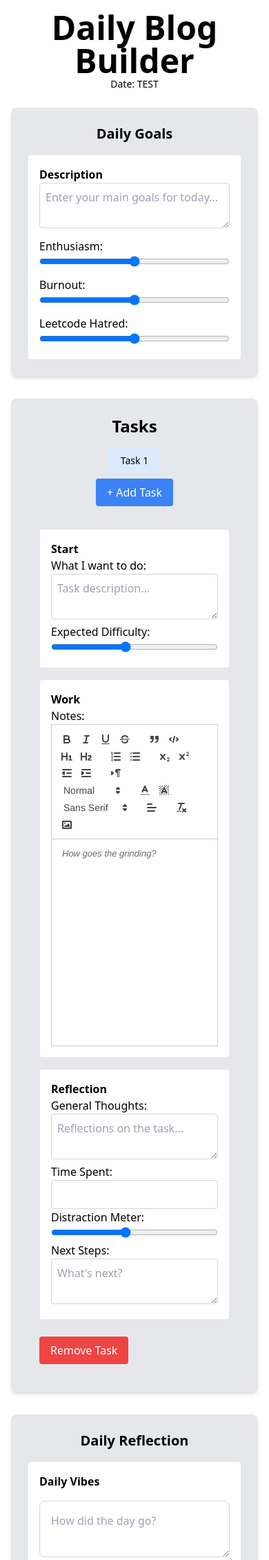
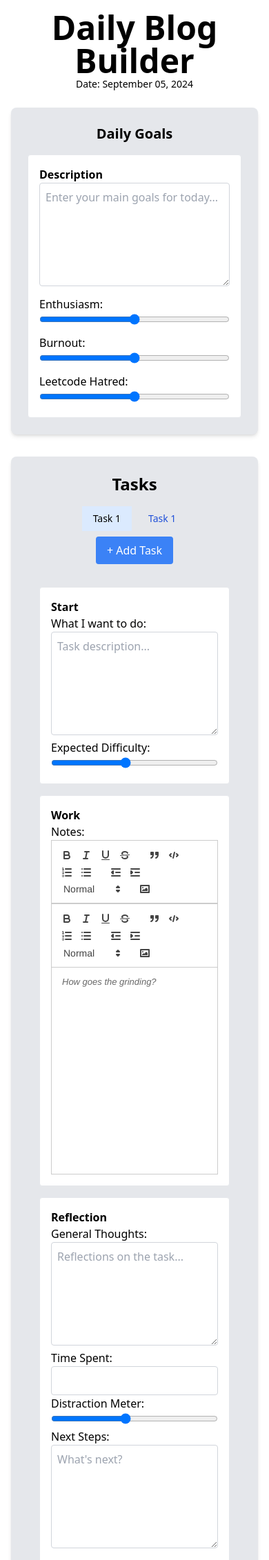
Before and after one commit to spartypkp/daily-blog-builder, a Flask app: page / in a window 390 px wide. Shown: the top 2262 px of the page at 69% size. Run offline with Flask 3, Linux system fonts and the light colour scheme; data that the repository does not hold is empty; some libraries are stand-ins or nearby versions.

Commit message:
debugging quill image resizing

```diff
--- a/app.py
+++ b/app.py
@@ -16,7 +16,7 @@
 def home():
     today_date = date.today().strftime("%B %d, %Y")
     today_blog = get_blog_for_today()
-    today_date = "TEST"
+
 
     if today_blog:
         print(f"Today's blog already exists!")
@@ -64,7 +64,7 @@
         daily_blog = DailyBlog(**data)
 
         # Log the parsed data for debugging (Optional)
-        print(f"Parsed DailyBlog: {daily_blog}")
+
         daily_blog.updated_at = datetime.datetime.now()
         # Perform the upsert operation on the 'daily_blogs' table
         pydantic_upsert(
@@ -86,15 +86,7 @@
         print(f"Error: {e}")
         return jsonify({"error": "An error occurred while saving the blog"}), 500
 
-    except ValidationError as e:
-        # If the data is not valid, return an error response
-        print(f"Validation Error: {e}")
-        return jsonify({"error": "Invalid data", "details": e.errors()}), 400
 
-    except Exception as e:
-        # Catch all other exceptions and return a server error response
-        print(f"Error: {e}")
-        return jsonify({"error": "An error occurred while saving the blog"}), 500
 
 @app.route('/upload_image', methods=['POST'])
 def upload_image():
--- a/static/css/style.css
+++ b/static/css/style.css
@@ -501,6 +501,39 @@
   --tw-contain-paint:  ;
   --tw-contain-style:  ;
 }
+.container {
+  width: 100%;
+}
+@media (min-width: 640px) {
+
+  .container {
+    max-width: 640px;
+  }
+}
+@media (min-width: 768px) {
+
+  .container {
+    max-width: 768px;
+  }
+}
+@media (min-width: 1024px) {
+
+  .container {
+    max-width: 1024px;
+  }
+}
+@media (min-width: 1280px) {
+
+  .container {
+    max-width: 1280px;
+  }
+}
+@media (min-width: 1536px) {
+
+  .container {
+    max-width: 1536px;
+  }
+}
 .static {
   position: static;
 }
@@ -544,11 +577,35 @@
 .hidden {
   display: none;
 }
+.h-auto {
+  height: auto;
+}
+.min-h-\[150px\] {
+  min-height: 150px;
+}
+.min-h-\[300px\] {
+  min-height: 300px;
+}
 .w-full {
   width: 100%;
 }
+.w-1\/2 {
+  width: 50%;
+}
+.w-1\/3 {
+  width: 33.333333%;
+}
+.w-1\/4 {
+  width: 25%;
+}
+.w-auto {
+  width: auto;
+}
 .max-w-4xl {
   max-width: 56rem;
+}
+.resize {
+  resize: both;
 }
 .justify-center {
   justify-content: center;
--- a/static/js/scripts.js
+++ b/static/js/scripts.js
@@ -2,10 +2,11 @@
 
 // Function to handle blog initialization
 function initializeBlog(blogData) {
-    console.log("Inside initializeBlog!")
-    console.log(JSON.stringify(blogData))
+
+    let notes = null;
     if (blogData && blogData.tasks && blogData.tasks.length > 0) {
         setupInitialTask(blogData.tasks[0]); // Prepopulate the first task with existing data
+        notes = blogData.tasks[0].notes
         console.log("Called setupInitialTask!")
         for (let i = 1; i < blogData.tasks.length; i++) {
             addTask(blogData.tasks[i]); // Add additional tasks
@@ -15,10 +16,13 @@
         setupInitialTask(null);
     }
     selectTab(1); // Ensure this is called after the DOM is fully loaded
-    initializeEditor("editor-container1");
+    initializeEditor("editor-container1", notes);
 }
 
-
+function autoResizeTextArea(event) {
+    event.target.style.height = 'auto';  // Reset the height
+    event.target.style.height = event.target.scrollHeight + 'px';  // Set the height based on scroll height
+}
 
 // Fetch today's blog data using AJAX
 document.addEventListener('DOMContentLoaded', function () {
@@ -31,9 +35,19 @@
             console.error('Error fetching blog data:', error);
             initializeBlog(null); // Initialize with no blog data
         });
+
+
+    // Add the event listener to textareas
+    document.querySelectorAll('textarea').forEach(textarea => {
+        textarea.addEventListener('input', autoResizeTextArea);
+        // Initialize each textarea to resize on page load
+        autoResizeTextArea({ target: textarea });
+    });
 });
 
 function setupInitialTask(taskData) {
+    console.log("In setupInitialTask")
+    console.log(JSON.stringify(taskData))
     const initialTabButton = document.createElement('button');
     initialTabButton.textContent = 'Task 1';
     initialTabButton.dataset.taskId = 1;
@@ -56,11 +70,11 @@
     initialTabContent.querySelector('input[type="text"]').value = time_spent;
     initialTabContent.querySelector('input[type="range"][min="1"]').value = distraction_meter;
     initialTabContent.querySelector('textarea[placeholder="What\'s next?"]').value = next_steps;
+
 }
 
 function addTask(taskData) {
-    console.log("AddTask called!")
-    console.log(JSON.stringify(taskData))
+
     currentTaskId++;
     const newTaskId = currentTaskId;
     const tabButton = document.createElement('button');
@@ -76,43 +90,54 @@
     const time_spent = taskData ? taskData.time_spent : '';
     const distraction_meter = taskData ? taskData.distraction_meter : 5;
     const next_steps = taskData ? taskData.next_steps : '';
+    const notes = taskData ? taskData.notes : '';
 
     const tabContent = document.createElement('div');
     tabContent.className = 'task-content p-4 border rounded hidden';
     tabContent.id = `taskContent${newTaskId}`;
+
     tabContent.innerHTML = `
     <div class="task-start mb-4 bg-white p-4 border rounded">
         <h3 class="font-bold">Start</h3>
         <label>What I want to do:</label>
-        <textarea class="w-full p-2 border border-gray-300 rounded"
-            placeholder="Task description...">${task_description}</textarea>
+        <!-- Task Description -->
+        <textarea class="w-full p-2 border border-gray-300 rounded min-h-[150px]"
+            placeholder="Task description..." oninput="autoResizeTextArea(event)">${task_description}</textarea>
         <label>Expected Difficulty:</label>
         <input type="range" min="1" max="10" value="${difficulty}" class="w-full">
     </div>
     <div class="task-work mb-4 bg-white p-4 border rounded">
         <h3 class="font-bold">Work</h3>
         <label>Notes:</label>
-        <div id="editor-container${newTaskId}" style="height: 300px;"></div>
+        <div id="editor-container${newTaskId}" class="min-h-[300px]">
+            <!-- Notes are handled by Quill -->
+        </div>
     </div>
     <div class="task-reflection mb-4 bg-white p-4 border rounded">
         <h3 class="font-bold">Reflection</h3>
         <label>General Thoughts:</label>
-        <textarea class="w-full p-2 border border-gray-300 rounded"
-            placeholder="Reflections on the task...">${reflection}</textarea>
+        <!-- Reflection on the Task -->
+        <textarea class="w-full p-2 border border-gray-300 rounded min-h-[150px]"
+            placeholder="Reflections on the task..." oninput="autoResizeTextArea(event)">${reflection}</textarea>
         <label>Time Spent:</label>
         <input type="text" class="w-full p-2 border border-gray-300 rounded" value="${time_spent}">
         <label>Distraction Meter:</label>
         <input type="range" min="1" max="10" value="${distraction_meter}" class="w-full">
         <label>Next Steps:</label>
-        <textarea class="w-full p-2 border border-gray-300 rounded" placeholder="What's next?">${next_steps}</textarea>
+        <!-- Next Steps -->
+        <textarea class="w-full p-2 border border-gray-300 rounded min-h-[150px]" placeholder="What's next?"
+            oninput="autoResizeTextArea(event)">${next_steps}</textarea>
     </div>
     <button type="button" onclick="removeTask(${newTaskId})"
         class="mt-2 px-4 py-2 bg-red-500 text-white rounded hover:bg-red-600">Remove Task</button>
     `;
     document.getElementById('tabContent').appendChild(tabContent);
-    initializeEditor(`editor-container${newTaskId}`);
-
+    initializeEditor(`editor-container${newTaskId}`, notes);
     selectTab(newTaskId); // Automatically select the new task
+    // Resize all newly added textAreas
+    document.querySelectorAll('textarea').forEach(textarea => {
+        autoResizeTextArea({ target: textarea });
+    });
 }
 
 function selectTab(taskId) {
@@ -151,30 +176,37 @@
     }
 }
 
-function initializeEditor(editorId) {
+function initializeEditor(editorId, notes) {
     var toolbarOptions = [
         ['bold', 'italic', 'underline', 'strike'],
         ['blockquote', 'code-block'],
-        [{ 'header': 1 }, { 'header': 2 }],
         [{ 'list': 'ordered' }, { 'list': 'bullet' }],
-        [{ 'script': 'sub' }, { 'script': 'super' }],
         [{ 'indent': '-1' }, { 'indent': '+1' }],
-        [{ 'direction': 'rtl' }],
         [{ 'size': ['small', false, 'large', 'huge'] }],
-        [{ 'color': [] }, { 'background': [] }],
-        [{ 'font': [] }],
-        [{ 'align': [] }],
-        ['clean'],
         ['image']
     ];
 
     var editor = new Quill(`#${editorId}`, {
         modules: {
-            toolbar: toolbarOptions
+            toolbar: toolbarOptions,
         },
         placeholder: 'How goes the grinding?',
-        theme: 'snow'
+        theme: 'snow',
+        formats: ['bold', 'italic', 'underline', 'strike', 'blockquote', 'code-block', 'list', 'bullet', 'indent', 'link', 'image', 'header', 'size', 'class']
     });
+
+    Quill.import('attributors/class/size');
+    Quill.import('attributors/style/align');
+    Quill.import('attributors/style/direction');
+
+    // Custom configuration to allow classes in <img> tags
+    let Image = Quill.import('formats/image');
+    Image.attributes.class = true;  // Allow class attribute on image
+    Quill.register(Image, true);
+
+    if (notes && notes.trim() !== "") {
+        editor.clipboard.dangerouslyPasteHTML(notes);
+    }
 
     // Simplify image handling
     editor.getModule('toolbar').addHandler('image', function () {
@@ -228,31 +260,45 @@
     const range = editor.getSelection();
     if (range) {
         editor.insertEmbed(range.index, 'image', url);
+
+        // Wait for the DOM update
+        setTimeout(() => {
+            const images = editor.container.getElementsByTagName('img');
+            if (images.length) {
+                Array.from(images).forEach(img => {
+                    if (img.src.includes(url)) {
+                        // Remove any previously added size classes
+                        img.classList.remove('w-full', 'w-1/2', 'w-1/3', 'w-1/4', 'w-auto'); // Add all potential width classes you use elsewhere to reset properly
+                        img.classList.add('w-1/3'); // Tailwind class for 33% width
+                        img.classList.add('h-auto'); // Tailwind class for auto height
+                    }
+                });
+            }
+        }, 10); // Short delay to ensure the image element is rendered in the DOM
     }
 }
-
 function exportBlog() {
     // Get daily goals and meters
-    const daily_goals = document.getElementById('daily-goals').value;
+    const daily_goals = (document.getElementById('daily-goals').value).trim();
     const enthusiasm = parseInt(document.getElementById('enthusiasm-meter').value);  // Convert to integer
     const burnout = parseInt(document.getElementById('burnout-meter').value);  // Convert to integer
     const leetcode_hatred = parseInt(document.getElementById('leetcode-meter').value);  // Convert to integer
 
     // Get reflection fields
-    const daily_reflection = document.getElementById('daily-reflection').value;
-    const next_steps = document.getElementById('next-steps').value;
+    const daily_reflection = document.getElementById('daily-reflection').value.trim();
+    const next_steps = document.getElementById('next-steps').value.trim();
 
     // Gather task data
     const tasks = [];
     document.querySelectorAll('.task-content').forEach((taskElement, index) => {
-        const task_description = taskElement.querySelector('textarea').value; // Task description
+        const task_description = taskElement.querySelector('textarea').value.trim(); // Task description
         const difficulty = parseInt(taskElement.querySelector('input[type="range"]').value); // Expected Difficulty
         const quillEditor = document.querySelector(`#editor-container${index + 1}`).__quill; // Access Quill
-        const notes = quillEditor.root.innerHTML; // Get Quill editor content
-        const reflection = taskElement.querySelector('textarea[placeholder="Reflections on the task..."]').value; // Task reflection
-        const time_spent = taskElement.querySelector('input[type="text"]').value; // Time Spent
+        const notes = quillEditor.root.innerHTML.trim(); // Get Quill editor content
+        const reflection = taskElement.querySelector('textarea[placeholder="Reflections on the task..."]').value.trim(); // Task reflection
+        const time_spent = taskElement.querySelector('input[type="text"]').value.trim(); // Time Spent
         const distraction_meter = parseInt(taskElement.querySelector('input[type="range"][min="1"]').value); // Distraction meter
-        const next_stepsTask = taskElement.querySelector('textarea[placeholder="What\'s next?"]').value; // Next steps
+        const next_stepsTask = taskElement.querySelector('textarea[placeholder="What\'s next?"]').value.trim(); // Next steps
 
         // Push structured task data to array
         tasks.push({
--- a/templates/home.html
+++ b/templates/home.html
@@ -10,6 +10,8 @@
 
     <link href="https://cdn.quilljs.com/1.3.6/quill.snow.css" rel="stylesheet">
     <script src="https://cdn.quilljs.com/1.3.6/quill.js"></script>
+
+
 </head>
 
 <body class="bg-white p-4">
@@ -21,10 +23,11 @@
     <!-- Goals Section -->
     <section class="goals mb-8 bg-gray-200 shadow-md rounded-lg p-6">
         <h1 class="text-xl font-semibold text-center mb-4">Daily Goals</h2>
-            <div class="max-w-4xl mx-auto bg-white p-4 border rounded">
+            <div class="mx-auto bg-white p-4 border rounded">
                 <h3 class="font-bold">Description</h3>
-                <textarea id="daily-goals" class="w-full p-2 border border-gray-300 rounded"
-                    placeholder="Enter your main goals for today...">{{ today_blog.daily_goals if today_blog else '' }}</textarea>
+                <textarea id="daily-goals" class="w-full p-2 border border-gray-300 rounded min-h-[150px]"
+                    placeholder="Enter your main goals for today..." oninput="autoResizeTextArea(event)">{{ today_blog.daily_goals if today_blog else '' }}</textarea>
+
                 <label for="enthusiasm-meter" class="block mt-2">Enthusiasm:</label>
                 <input type="range" id="enthusiasm-meter" min="0" max="100"
                     value="{{ today_blog.enthusiasm if today_blog else 50 }}" class="w-full">
@@ -56,33 +59,33 @@
                 <div class="task-start mb-4 bg-white p-4 border rounded">
                     <h3 class="font-bold">Start</h3>
                     <label>What I want to do:</label>
-                    <textarea class="w-full p-2 border border-gray-300 rounded"
-                        placeholder="Task description..."></textarea>
+                    <!-- Task Description -->
+                    <textarea class="w-full p-2 border border-gray-300 rounded min-h-[150px]"
+                        placeholder="Task description..." oninput="autoResizeTextArea(event)"></textarea>
                     <label>Expected Difficulty:</label>
-                    <input type="range" min="1" max="10"
-                        value="5" class="w-full">
+                    <input type="range" min="1" max="10" value="5" class="w-full">
                 </div>
                 <div class="task-work mb-4 bg-white p-4 border rounded">
                     <h3 class="font-bold">Work</h3>
                     <label>Notes:</label>
-                    <div id="editor-container1" style="height: 300px;">
+                    <div id="editor-container1" class="min-h-[300px]">
                         <!-- Notes are handled by Quill -->
                     </div>
                 </div>
                 <div class="task-reflection mb-4 bg-white p-4 border rounded">
                     <h3 class="font-bold">Reflection</h3>
                     <label>General Thoughts:</label>
-                    <textarea class="w-full p-2 border border-gray-300 rounded"
-                        placeholder="Reflections on the task..."></textarea>
+                    <!-- Reflection on the Task -->
+                    <textarea class="w-full p-2 border border-gray-300 rounded min-h-[150px]"
+                        placeholder="Reflections on the task..." oninput="autoResizeTextArea(event)"></textarea>
                     <label>Time Spent:</label>
-                    <input type="text" class="w-full p-2 border border-gray-300 rounded"
-                        value="">
+                    <input type="text" class="w-full p-2 border border-gray-300 rounded" value="">
                     <label>Distraction Meter:</label>
-                    <input type="range" min="1" max="10"
-                        value="5" class="w-full">
+                    <input type="range" min="1" max="10" value="5" class="w-full">
                     <label>Next Steps:</label>
-                    <textarea class="w-full p-2 border border-gray-300 rounded"
-                        placeholder="What's next?"></textarea>
+                    <!-- Next Steps -->
+                    <textarea class="w-full p-2 border border-gray-300 rounded min-h-[150px]" placeholder="What's next?"
+                        oninput="autoResizeTextArea(event)"></textarea>
                 </div>
                 <button type="button" onclick="removeTask(1)"
                     class="mt-2 px-4 py-2 bg-red-500 text-white rounded hover:bg-red-600">Remove Task</button>
@@ -96,11 +99,13 @@
         <h1 class="text-xl font-semibold text-center mb-4">Daily Reflection</h1>
         <div class="mb-4 bg-white p-4 border rounded">
             <h3 class="font-bold">Daily Vibes</h3>
-            <textarea id="daily-reflection" class="w-full p-4 mt-4 rounded-lg border border-gray-300"
-                placeholder="How did the day go?">{{ today_blog.daily_reflection if today_blog else '' }}</textarea>
+            <!-- Daily Vibes Reflection -->
+            <textarea id="daily-reflection" class="w-full p-4 mt-4 rounded-lg border border-gray-300 min-h-[150px]"
+                placeholder="How did the day go?" oninput="autoResizeTextArea(event)">{{ today_blog.daily_reflection if today_blog else '' }}</textarea>
             <h3 class="font-bold">Next Steps</h3>
-            <textarea id="next-steps" class="w-full p-4 mt-4 rounded-lg border border-gray-300"
-                placeholder="What are the next steps?">{{ today_blog.next_steps if today_blog else '' }}</textarea>
+            <!-- Next Steps -->
+            <textarea id="next-steps" class="w-full p-4 mt-4 rounded-lg border border-gray-300 min-h-[150px]"
+            placeholder="What are the next steps?" oninput="autoResizeTextArea(event)">{{ today_blog.next_steps if today_blog else '' }}</textarea>
         </div>
     </section>
 
--- a/utilityFunctions.py
+++ b/utilityFunctions.py
@@ -557,7 +557,6 @@
         nodes (List[PydanticModel]): The nodes to use for the update.
         where_field (str): The field to use in the WHERE clause of the update statement.
         update_columns (Optional[List[str]]): The columns to include in the update. If None, all fields are included. Defaults to None.
-        user (Optional[str]): The user making the request. Defaults to None.
     """
     conn = db_connect()
 
@@ -643,7 +642,7 @@
         table_name (str): The name of the table to upsert into.
         nodes (List[PydanticModels]): The list of pydantic models to use for the upsert.
         where_field (str): The field to use in the WHERE clause of the update statement.
-        user (Optional[str]): The user making the request.
+
     """
     for model in models:
         try:
```
Also changed, not shown: static/uploads/Screenshot_2024-09-05_at_2.15.28_PM.png (added). Lines whose indentation alone changed are shown as unchanged.
